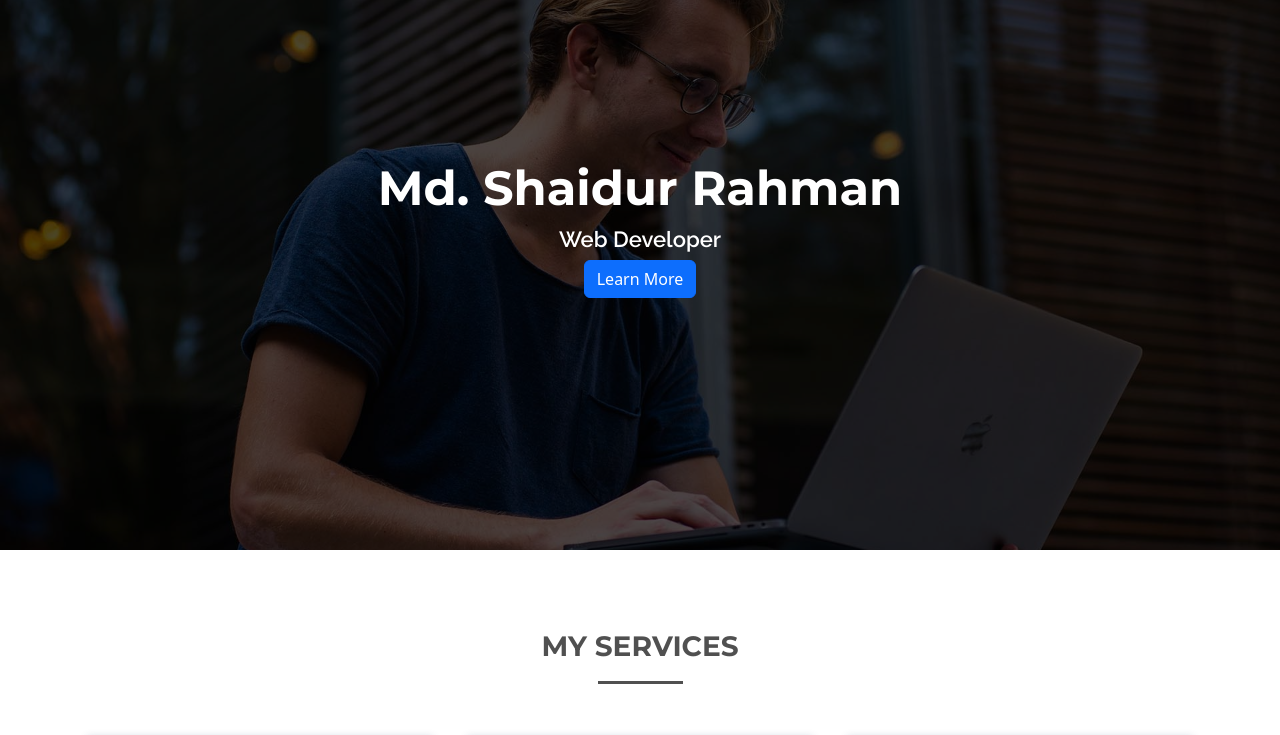
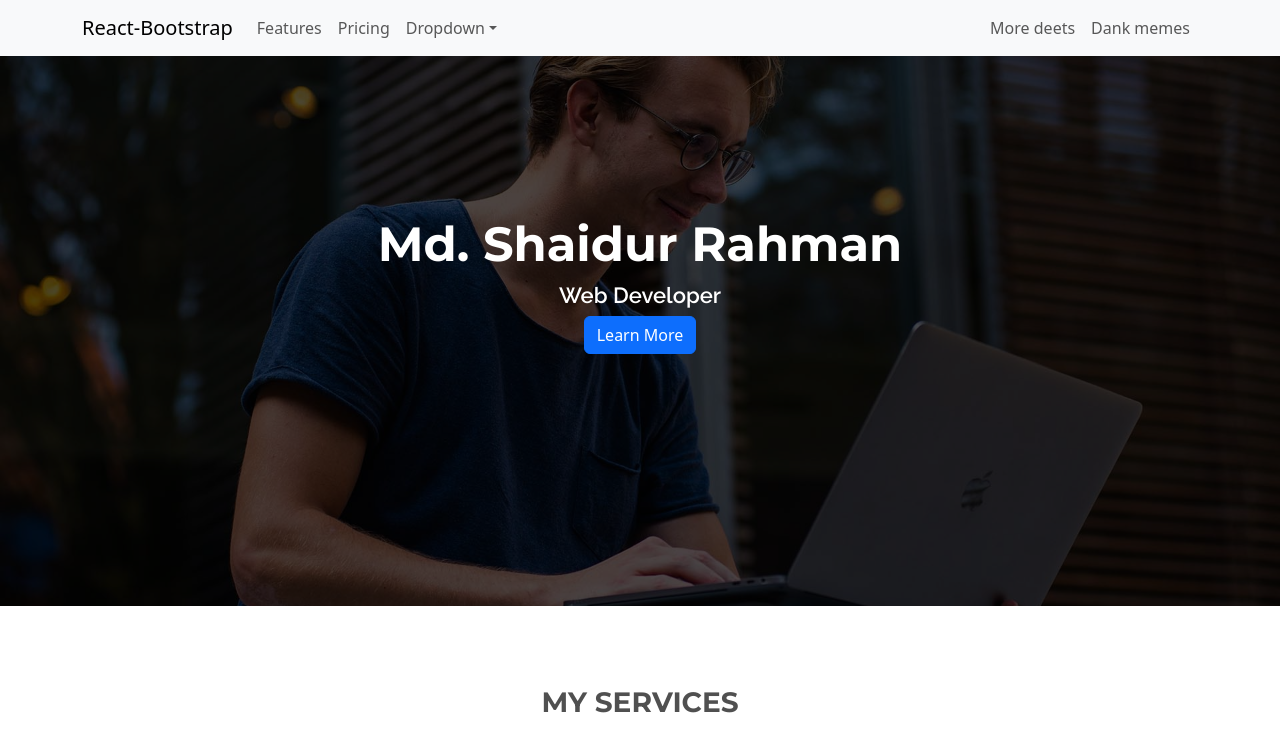
Before and after one commit to Shaid1998/Complete-Website-with-REACT-And-Laravel, a React (Create React App) app: page / in a window 1280 px wide. Shown: the top 735 px of the page. Built offline with nearby package versions, Linux system fonts and the light colour scheme; a web font is replaced by a local one.

Commit message:
Working on Top Navbar Component

```diff
--- a/src/App.js
+++ b/src/App.js
@@ -1,11 +1,13 @@
 import React from 'react';
 import TopBanner from './components/TopBanner/TopBanner.jsx';
 import Services from './components/Services/Services.jsx';
+import TopNavigation from './components/TopNavigation/TopNavigation.jsx';
 
 
 function App() {
   return (
     <div>
+      <TopNavigation />
       <TopBanner />
       <Services />
     </div>
--- /dev/null
+++ b/src/components/TopNavigation/TopNavigation.jsx
@@ -0,0 +1,45 @@
+import React, { Component, Fragment } from 'react'
+import Container from 'react-bootstrap/Container';
+import Nav from 'react-bootstrap/Nav';
+import Navbar from 'react-bootstrap/Navbar';
+import NavDropdown from 'react-bootstrap/NavDropdown';
+
+class TopNavigation extends Component {
+  render() {
+    return (
+      <Fragment>
+        <Navbar collapseOnSelect expand="lg" className="bg-body-tertiary">
+            <Container>
+                <Navbar.Brand href="#home">React-Bootstrap</Navbar.Brand>
+                <Navbar.Toggle aria-controls="responsive-navbar-nav" />
+                <Navbar.Collapse id="responsive-navbar-nav">
+                <Nav className="me-auto">
+                    <Nav.Link href="#features">Features</Nav.Link>
+                    <Nav.Link href="#pricing">Pricing</Nav.Link>
+                    <NavDropdown title="Dropdown" id="collasible-nav-dropdown">
+                    <NavDropdown.Item href="#action/3.1">Action</NavDropdown.Item>
+                    <NavDropdown.Item href="#action/3.2">
+                        Another action
+                    </NavDropdown.Item>
+                    <NavDropdown.Item href="#action/3.3">Something</NavDropdown.Item>
+                    <NavDropdown.Divider />
+                    <NavDropdown.Item href="#action/3.4">
+                        Separated link
+                    </NavDropdown.Item>
+                    </NavDropdown>
+                </Nav>
+                <Nav>
+                    <Nav.Link href="#deets">More deets</Nav.Link>
+                    <Nav.Link eventKey={2} href="#memes">
+                    Dank memes
+                    </Nav.Link>
+                </Nav>
+                </Navbar.Collapse>
+            </Container>
+            </Navbar>
+      </Fragment>
+    )
+  }
+}
+
+export default TopNavigation
```
